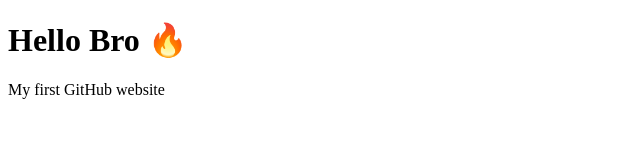
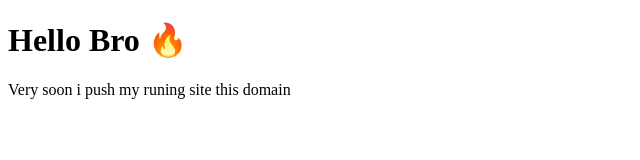
Before and after one commit to Dhvanit2023/dhvanit2023.github.io, a plain HTML site: page index.html in a window 1280 px wide. Shown: the whole page, without its empty margins (0-640 px from the left). Drawn offline with Linux system fonts and the light colour scheme.

Commit message:
Update index.html

```diff
--- a/index.html
+++ b/index.html
@@ -1,11 +1,10 @@
-
 <!DOCTYPE html>
 <html>
 <head>
-    <title>My Website</title>
+    <title>Dhvanit Patel Website</title>
 </head>
 <body>
     <h1>Hello Bro 🔥</h1>
-    <p>My first GitHub website</p>
+    <p>Very soon i push my runing site this domain </p>
 </body>
 </html>
```
